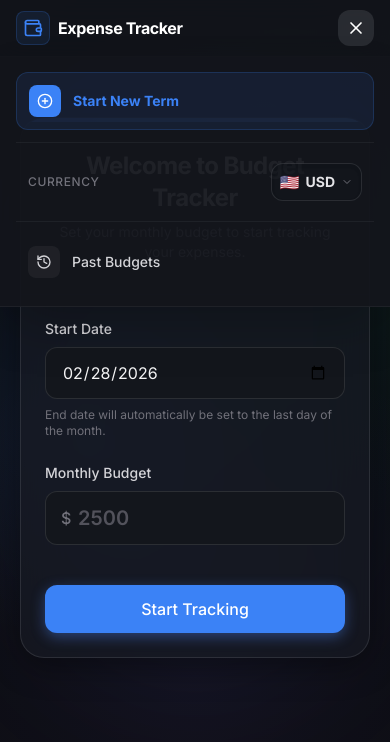
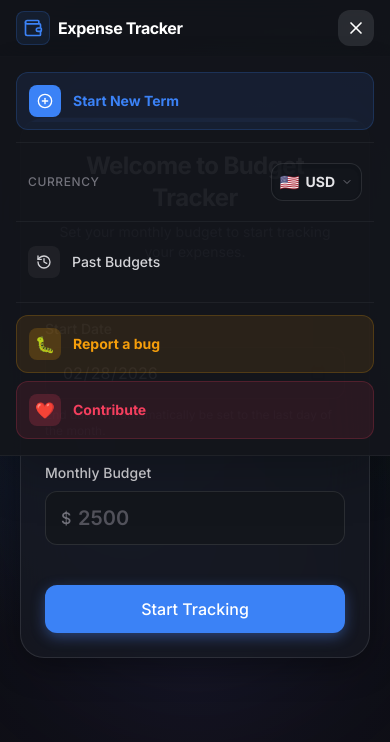
Before and after one commit to IMHEROBRINEx/Expense-tracker, a React (Vite) app: page / in a window 390 px wide. Both pictures are taken after a click on the button 356 px from the left and 28 px from the top of the page. Shown: the top 742 px of the page. Built offline with nearby package versions, Linux system fonts and the light colour scheme.

Commit message:
added contribute and bug report

```diff
--- a/src/components/Header.tsx
+++ b/src/components/Header.tsx
@@ -98,6 +98,34 @@ export function Header({
                                 </button>
                             </>
                         )}
+
+                        <div className="h-px bg-white/5 my-1 sm:hidden" />
+
+                        <a
+                            href="https://docs.google.com/forms/d/e/1FAIpQLSddxPs-pf6RIicSDYOHUumbcB2_H7jqotIUPxSsA17jKJt5_w/viewform?usp=publish-editor"
+                            target="_blank"
+                            rel="noopener noreferrer"
+                            onClick={() => setIsMenuOpen(false)}
+                            className="sm:hidden flex items-center gap-3 w-full p-3 rounded-xl bg-amber-500/10 text-amber-500 hover:bg-amber-500/20 active:scale-[0.98] transition-all text-left border border-amber-500/20"
+                        >
+                            <div className="bg-amber-500/20 flex items-center justify-center w-8 h-8 rounded-lg shrink-0">
+                                <span className="text-base leading-none">🐛</span>
+                            </div>
+                            <span className="font-bold text-sm">Report a bug</span>
+                        </a>
+
+                        <a
+                            href="https://github.com/IMHEROBRINEx/Expense-tracker"
+                            target="_blank"
+                            rel="noopener noreferrer"
+                            onClick={() => setIsMenuOpen(false)}
+                            className="sm:hidden flex items-center gap-3 w-full p-3 rounded-xl bg-rose-500/10 text-rose-500 hover:bg-rose-500/20 active:scale-[0.98] transition-all text-left border border-rose-500/20"
+                        >
+                            <div className="bg-rose-500/20 flex items-center justify-center w-8 h-8 rounded-lg shrink-0">
+                                <span className="text-base leading-none">❤️</span>
+                            </div>
+                            <span className="font-bold text-sm">Contribute</span>
+                        </a>
                     </div>
                 )}
             </div>
```
